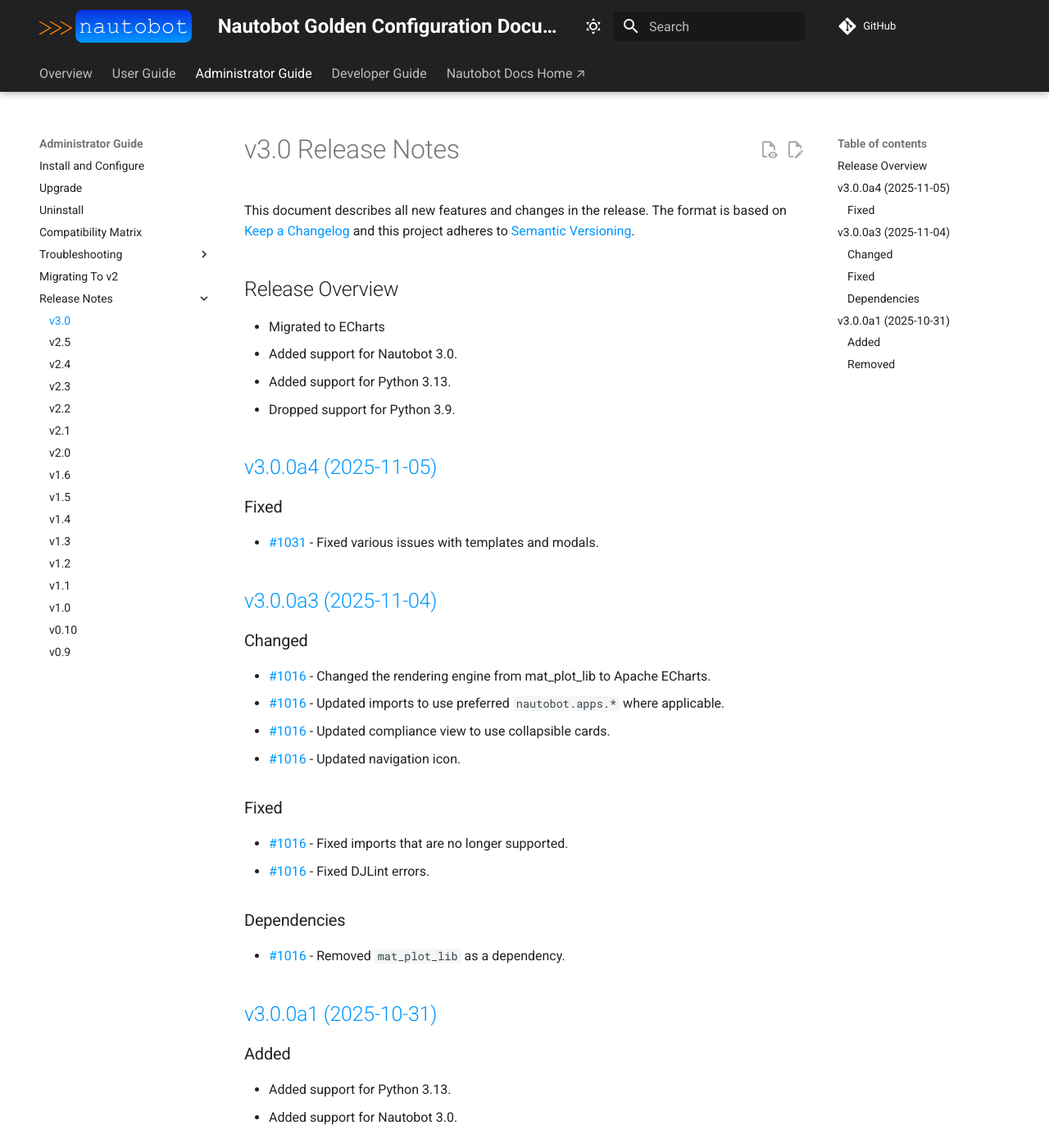
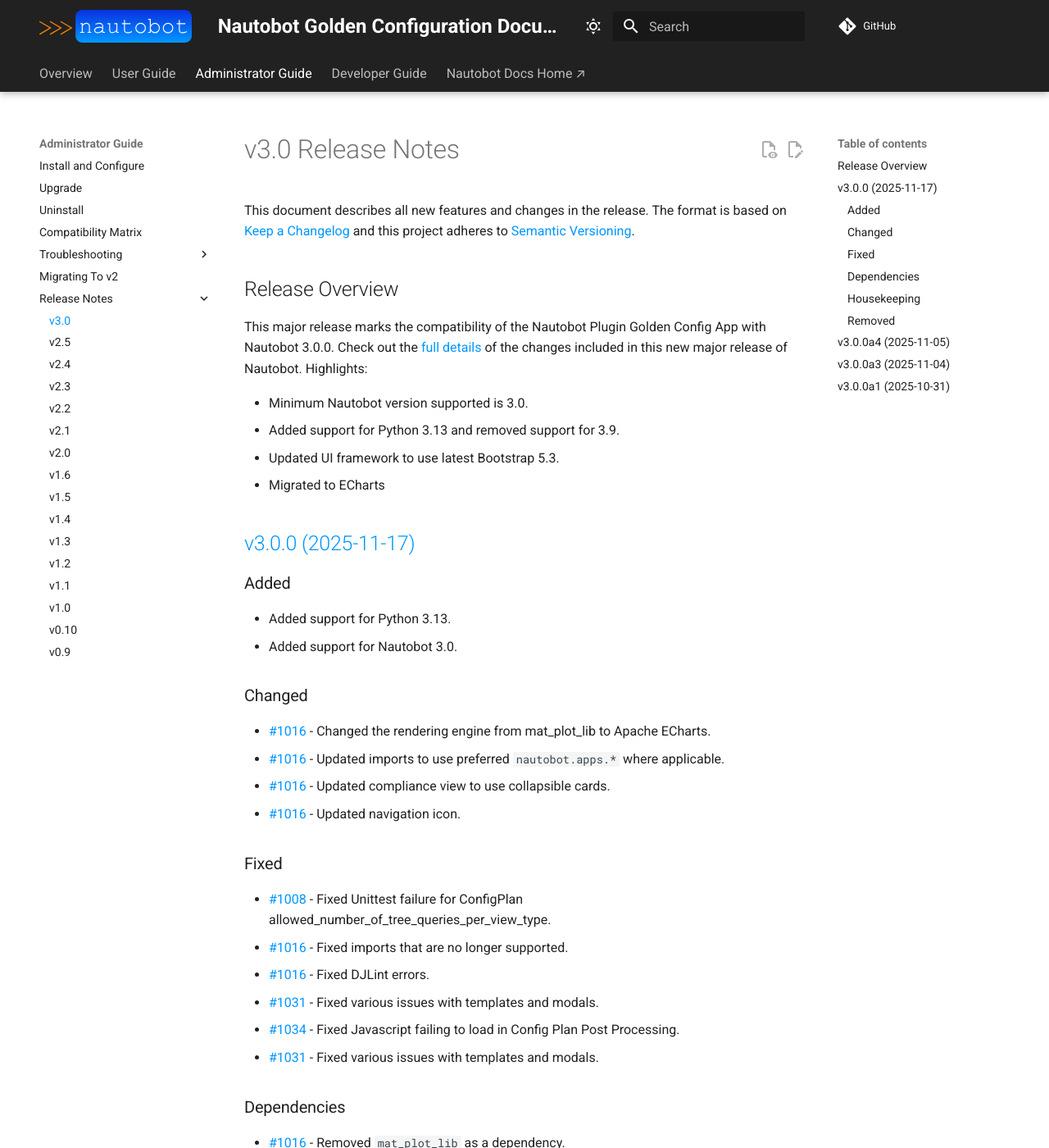
Before and after one commit to nautobot/nautobot-app-golden-config, an MkDocs documentation site: the page built from docs/admin/release_notes/version_3.0.md, in a window 1280 px wide and 1400 px high. Shown: the whole window at 82% size. Built offline with MkDocs 1.6.1 and Material for MkDocs 9.7.7, drawn with Linux system fonts in a browser that asks for light colours; comment, search, counter and statistics services are not loaded; some of the changed text lies outside the part shown.

Commit message:
Release v3.0.0

```diff
--- a/docs/admin/release_notes/version_3.0.md
+++ b/docs/admin/release_notes/version_3.0.md
@@ -4,18 +4,19 @@
 
 ## Release Overview
 
+This major release marks the compatibility of the Nautobot Plugin Golden Config App with Nautobot 3.0.0. Check out the [full details](https://docs.nautobot.com/projects/core/en/stable/release-notes/version-3.0/) of the changes included in this new major release of Nautobot. Highlights:
+
+- Minimum Nautobot version supported is 3.0.
+- Added support for Python 3.13 and removed support for 3.9.
+- Updated UI framework to use latest Bootstrap 5.3.
 - Migrated to ECharts
+
+## [v3.0.0 (2025-11-17)](https://github.com/nautobot/nautobot-app-golden-config/releases/tag/v3.0.0)
+
+### Added
+
+- Added support for Python 3.13.
 - Added support for Nautobot 3.0.
-- Added support for Python 3.13.
-- Dropped support for Python 3.9.
-
-## [v3.0.0a4 (2025-11-05)](https://github.com/nautobot/nautobot-app-golden-config/releases/tag/v3.0.0a4)
-
-### Fixed
-
-- [#1031](https://github.com/nautobot/nautobot-app-golden-config/issues/1031) - Fixed various issues with templates and modals.
-
-## [v3.0.0a3 (2025-11-04)](https://github.com/nautobot/nautobot-app-golden-config/releases/tag/v3.0.0a3)
 
 ### Changed
 
@@ -26,21 +27,28 @@
 
 ### Fixed
 
+- [#1008](https://github.com/nautobot/nautobot-app-golden-config/issues/1008) - Fixed Unittest failure for ConfigPlan allowed_number_of_tree_queries_per_view_type.
 - [#1016](https://github.com/nautobot/nautobot-app-golden-config/issues/1016) - Fixed imports that are no longer supported.
 - [#1016](https://github.com/nautobot/nautobot-app-golden-config/issues/1016) - Fixed DJLint errors.
+- [#1031](https://github.com/nautobot/nautobot-app-golden-config/issues/1031) - Fixed various issues with templates and modals.
+- [#1034](https://github.com/nautobot/nautobot-app-golden-config/issues/1034) - Fixed Javascript failing to load in Config Plan Post Processing.
+- [#1031](https://github.com/nautobot/nautobot-app-golden-config/issues/1031) - Fixed various issues with templates and modals.
 
 ### Dependencies
 
 - [#1016](https://github.com/nautobot/nautobot-app-golden-config/issues/1016) - Removed `mat_plot_lib` as a dependency.
 
+### Housekeeping
 
-## [v3.0.0a1 (2025-10-31)](https://github.com/nautobot/nautobot-app-golden-config/releases/tag/v3.0.0a1)
-
-### Added
-
-- Added support for Python 3.13.
-- Added support for Nautobot 3.0.
+- [#1022](https://github.com/nautobot/nautobot-app-golden-config/issues/1022) - Update any call to `get_extra_context` to call super of the method first.
+- [#2109](https://github.com/nautobot/nautobot-app-golden-config/issues/2109) - Replaced deprecated object_edit template.
 
 ### Removed
 
 - Dropped support for Python 3.9.
+
+## [v3.0.0a4 (2025-11-05)](https://github.com/nautobot/nautobot-app-golden-config/releases/tag/v3.0.0a4)
+
+## [v3.0.0a3 (2025-11-04)](https://github.com/nautobot/nautobot-app-golden-config/releases/tag/v3.0.0a3)
+
+## [v3.0.0a1 (2025-10-31)](https://github.com/nautobot/nautobot-app-golden-config/releases/tag/v3.0.0a1)
```
Also changed, not shown: pyproject.toml (+5 -6 lines), 10 other files.
